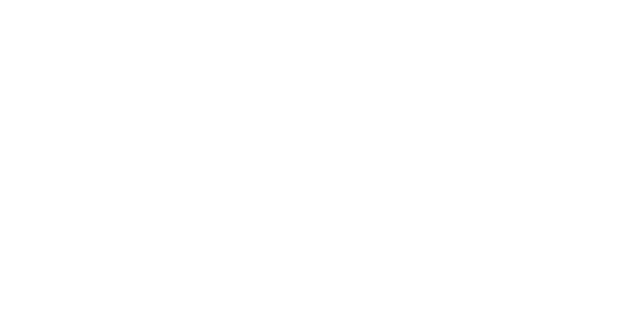
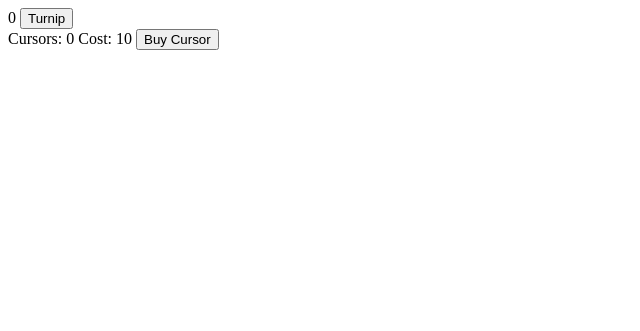
Before and after one commit to NikkiHmltn/canvas-game-practice, a plain HTML site: page index.html in a window 1280 px wide. Shown: the whole page, without its empty margins (0-640 px from the left). Drawn offline with Linux system fonts and the light colour scheme.

Commit message:
this actually just turned into an idle game

```diff
--- a/index.html
+++ b/index.html
@@ -2,13 +2,21 @@
 <html>
   <head>
     <meta charset="utf-8" />
-    <title></title>
-    <script src="js/helper.js"></script>
-    <script src="js/character.js"></script>
-    <script src="js/game.js"></script>
-    <script src="js/main.js"></script>
+    <title>Farm Idle</title>
   </head>
   <body>
-    <canvas id="gamearea" width="480px" height="320px"></canvas>
+    <div id="gamearea">
+        <div>
+            <span id="turnip-counter"></span>
+            <button onclick="clickTurnip(1)">Turnip</button>
+        </div>
+        <div>
+            Cursors: <span id="cursors">0</span>
+            Cost: <span id="cursor-cost">10</span>
+            <button onclick="buyCursor()">Buy Cursor</button>
+        </div>
+
+    </div>
+    <script src="js/main.js"></script>
   </body>
 </html>
--- a/js/main.js
+++ b/js/main.js
@@ -0,0 +1,23 @@
+let turnips = 0
+let cursors = 0
+
+function clickTurnip(num) {
+    turnips += num
+    document.getElementById("turnip-counter").textContent = turnips
+}
+
+function buyCursor(){
+    let cursorCost = Math.floor(10 * Math.pow(2.1, cursors))
+    if (turnips >= cursorCost) {
+        cursors++
+        turnips = turnips - cursorCost
+        document.getElementById("cursors").textContent = cursors
+        document.getElementById("turnip-counter").textContent = turnips
+    }
+    let nextCost = Math.floor(10 * Math.pow(2.1, cursors))
+    document.getElementById("cursor-cost").textContent = nextCost
+}
+
+window.setInterval(() => {
+    clickTurnip(cursors)
+}, 1000)
```
Also changed, not shown: js/character.js (deleted), js/game.js (deleted), js/helper.js (deleted).
